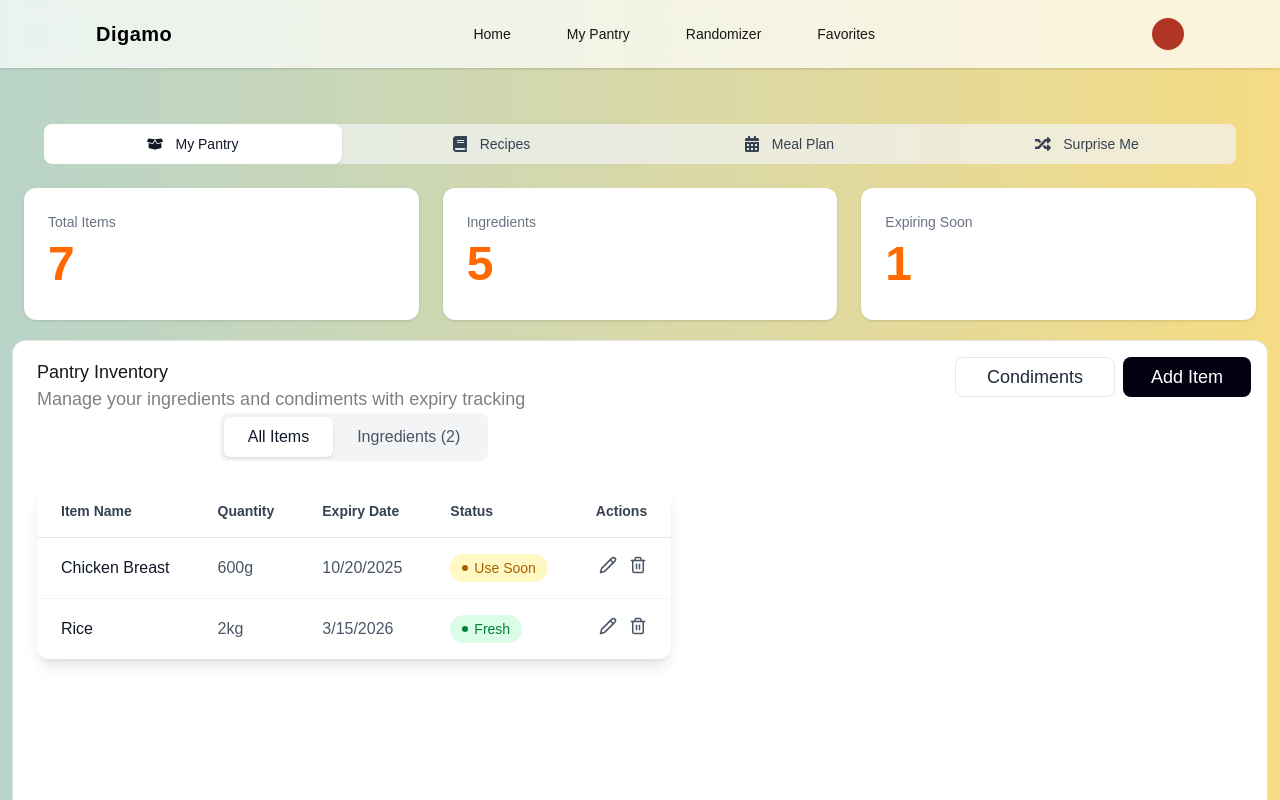
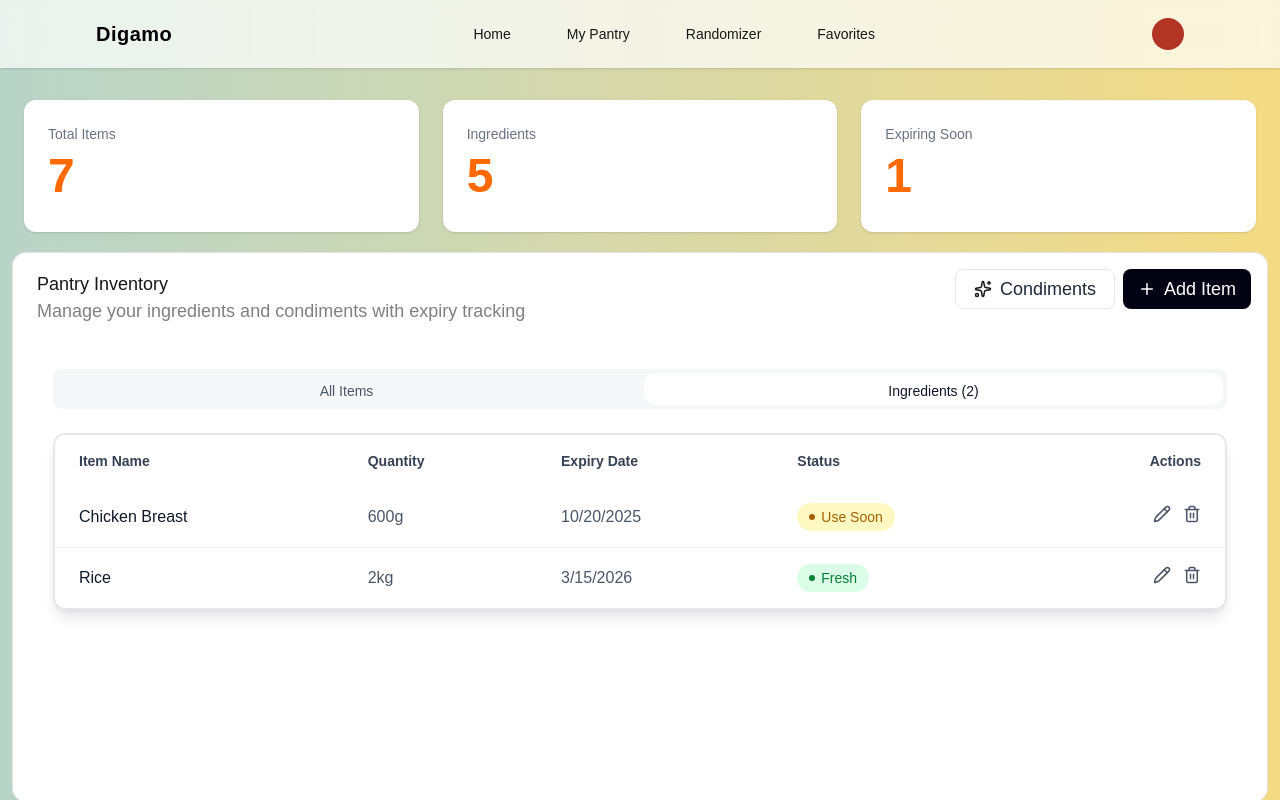
Before and after one commit to Kawrs/Digamo, a Next.js app in the folder digamo/: page /myPantry in a window 1280 px wide. Built offline with nearby package versions, Linux system fonts and the light colour scheme; some icons are missing; a web font is replaced by a local one.

Commit message:
[Edit][Villamil] Finalized myPantry UI
-Aligned the tablist and the table properly
-Added icons
-Ultimately removed the Tab component from the page due to redundancy

```diff
--- a/digamo/components/my-Pantry/PantryInventory.tsx
+++ b/digamo/components/my-Pantry/PantryInventory.tsx
@@ -3,6 +3,7 @@
 import React, { useState } from "react";
 import Table from "./Table";
 import styles from "./PantryInventory.module.css";
+import { Plus, Sparkles } from "lucide-react";
 
 export default function PantryInventory() {
   const [addItemFunction, setAddItemFunction] = useState<(() => void) | null>(
@@ -27,19 +28,21 @@ export default function PantryInventory() {
           </div>
           <nav className="absolute top-4 right-4 hidden md:flex items-center">
             <button className="profile cursor-pointer">
-              <div className="rounded-lg bg-white w-40 h-10 border border-gray-200 mr-2 flex items-center justify-center">
+              <div className="rounded-lg bg-white w-40 h-10 border border-gray-200 mr-2 flex items-center justify-center gap-2">
+                <Sparkles size={18} />
                 <p className="text-lg text-gray-800 font-medium">Condiments</p>
               </div>
             </button>
             <button className="profile cursor-pointer" onClick={handleAddClick}>
-              <div className="rounded-lg bg-[#030213] w-32 h-10 flex items-center justify-center">
+              <div className="rounded-lg bg-[#030213] w-32 h-10 flex items-center justify-center gap-2">
+                <Plus size={18} color="white" />
+
                 <p className="text-lg text-white font-medium">Add Item</p>
               </div>
             </button>
           </nav>
-          <div>
-            <Table onAdd={setAddItemFunction} />
-          </div>
+
+          <Table onAdd={setAddItemFunction} />
         </div>
       </div>
     </div>
--- a/digamo/components/my-Pantry/Tab.tsx
+++ b/digamo/components/my-Pantry/Tab.tsx
@@ -1,6 +1,6 @@
 "use client";
 import React from "react";
-import { FaBoxOpen, FaBook, FaCalendarAlt, FaRandom } from "react-icons/fa";
+import { FaColumns, FaBookOpen, FaCalendarAlt, FaRandom } from "react-icons/fa";
 
 type TabItem = {
   id: string;
@@ -16,10 +16,10 @@ type Props = {
 };
 
 const defaultTabs: TabItem[] = [
-  { id: "pantry", label: "My Pantry", icon: <FaBoxOpen size={16} /> },
-  { id: "recipes", label: "Recipes", icon: <FaBook size={16} /> },
-  { id: "mealplan", label: "Meal Plan", icon: <FaCalendarAlt size={16} /> },
-  { id: "surprise", label: "Surprise Me", icon: <FaRandom size={16} /> },
+  { id: "pantry", label: "My Pantry", icon: <FaColumns size={16} /> },
+  { id: "recipes", label: "Recipes", icon: <FaBookOpen size={16} /> },
+  // { id: "mealplan", label: "Meal Plan", icon: <FaCalendarAlt size={16} /> },
+  // { id: "surprise", label: "Surprise Me", icon: <FaRandom size={16} /> },
 ];
 
 export default function Tabs({
@@ -44,7 +44,7 @@ export default function Tabs({
   return (
     <div className={`w-full ${className}`}>
       <div className="w-full px-3 mt-25">
-        <div className="max-w-7xl h-10 mx-auto grid grid-cols-4 gap-0 bg-gray-100/70 rounded-lg overflow-hidden">
+        <div className="max-w-7xl h-10 mx-auto grid grid-cols-2 gap-0 bg-gray-100/70 rounded-lg overflow-hidden">
           {tabs.map((t) => {
             const isActive = selected === t.id;
             return (
--- a/digamo/components/my-Pantry/Table.tsx
+++ b/digamo/components/my-Pantry/Table.tsx
@@ -36,7 +36,9 @@ export default function PantryTable({ onAdd }: PantryTableProps) {
 
   const [editingId, setEditingId] = useState<number | null>(null);
   const [editForm, setEditForm] = useState<PantryItem | null>(null);
-  const [activeTab, setActiveTab] = useState<"all" | "ingredients">("all");
+  const [activeTab, setActiveTab] = useState<"all" | "ingredients">(
+    "ingredients"
+  );
 
   const getStatusColor = (status: string) => {
     switch (status) {
@@ -85,22 +87,28 @@ export default function PantryTable({ onAdd }: PantryTableProps) {
   };
 
   const handleAddItem = () => {
-    const newItem = {
-      id: items.length > 0 ? Math.max(...items.map((i) => i.id)) + 1 : 1,
-      name: "New Item",
+    const newItems: PantryItem[] = [];
+    for (let i = 0; i < 5; i++) {
+      newItems.push({
+        id:
+          items.length > 0
+            ? Math.max(...items.map((it) => it.id)) + 1 + i
+            : 1 + i,
+        name: `New Item ${i + 1}`,
         quantity: "0",
         expiry: new Date().toLocaleDateString("en-US"),
         status: "fresh",
         isIngredient: activeTab === "ingredients",
-    };
-    setItems([...items, newItem]);
+      });
+    }
+    setItems([...items, ...newItems]);
   };
 
   React.useEffect(() => {
     if (onAdd) {
       onAdd(() => handleAddItem);
     }
-  }, [onAdd]);
+  }, [onAdd, items, activeTab]);
 
   const filteredItems =
     activeTab === "all" ? items : items.filter((item) => item.isIngredient);
@@ -108,35 +116,33 @@ export default function PantryTable({ onAdd }: PantryTableProps) {
   const ingredientCount = items.filter((item) => item.isIngredient).length;
 
   return (
-    <div className="w-full">
-      <div className="w-max-full flex justify-center mb-6">
-        <div className=" inline-flex bg-gray-100 rounded-lg p-1 ">
+    <div className="w-full mx-auto justify-center items-center p-4 ">
+      <div className="max-w-full h-10 mx-auto grid grid-cols-2 gap-0 bg-gray-100/70 rounded-lg overflow-hidden mt-7">
         <button
           onClick={() => setActiveTab("all")}
-            className={`px-6 py-2 rounded-md transition-all  ${
+          className={`px-8 py-3 text-sm font-medium transition-colors ${
             activeTab === "all"
-                ? "bg-white text-gray-900 shadow-sm font-medium "
-                : "text-gray-600 hover:text-gray-900 hover:cursor-pointer"
-            }`}
+              ? "bg-white text-gray-900 rounded-xl h-8 mt-1 mb-1 ml-1 mr-1"
+              : "text-gray-600 hover:bg-gray-50 hover: cursor-pointer"
+          } ${activeTab === "ingredients" ? "rounded-l-md" : ""}`}
         >
           All Items
         </button>
         <button
           onClick={() => setActiveTab("ingredients")}
-            className={`px-6 py-2 rounded-md transition-all ${
+          className={`px-8 py-2 text-sm font-medium transition-colors ${
             activeTab === "ingredients"
-                ? "bg-white text-gray-900 shadow-sm font-medium"
-                : "text-gray-600 hover:text-gray-900 hover:cursor-pointer"
-            }`}
+              ? "bg-white text-gray-900 rounded-xl h-8 mt-1 mb-1 ml-1 mr-1 "
+              : "text-gray-600 hover:bg-gray-50 hover: cursor-pointer"
+          } ${activeTab === "all" ? "rounded-lg" : ""}`}
         >
           Ingredients ({ingredientCount})
         </button>
       </div>
-      </div>
 
-      <div className="bg-white rounded-xl shadow-lg overflow-hidden">
+      <div className="bg-white rounded-xl shadow-lg overflow-hidden mt-6 border-gray-200 border-2">
         <table className="w-full">
-          <thead className="bg-white border-b border-gray-200">
+          <thead className="bg-white border-gray-200">
             <tr>
               <th className="text-left py-4 px-6 text-sm font-semibold text-gray-700">
                 Item Name
--- a/digamo/src/app/myPantry/page.tsx
+++ b/digamo/src/app/myPantry/page.tsx
@@ -4,7 +4,6 @@ import HeaderHome from "components/home-page/HeaderHome";
 import Tab from "components/my-Pantry/Tab";
 import Card from "components/my-Pantry/Card";
 import PantryInventory from "components/my-Pantry/PantryInventory";
-import Table from "components/my-Pantry/Table";
 
 type PantryItem = {
   id: string;
@@ -49,12 +48,12 @@ export default function MyPantryPage() {
   return (
     <div className="min-h-screen w-screen flex flex-col overflow-x-hidden relative bg-gradient-to-l from-[#f5db83] to-[#B8D4C8] bg-homepage-bg bg-cover bg-center bg-no-repeat">
       <HeaderHome />
-
+      {/*
       <div className="w-full px-8 py-6 flex justify-center">
         <Tab />
-      </div>
+      </div> */}
 
-      <div className="w-full px-6 flex justify-center ">
+      <div className="w-full px-6 flex justify-center mt-25">
         <div className="max-w-7xl w-full grid grid-cols-3 gap-6 mb-5">
           <Card title="7" subtitle="Total Items" description="" />
           <Card title="5" subtitle="Ingredients" description="" />
```
Also changed, not shown: digamo/components/my-Pantry/Card.tsx (+0 -16 lines). Lines whose indentation alone changed are shown as unchanged.
